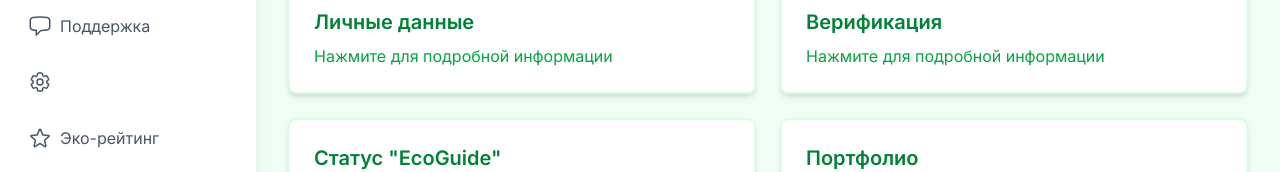
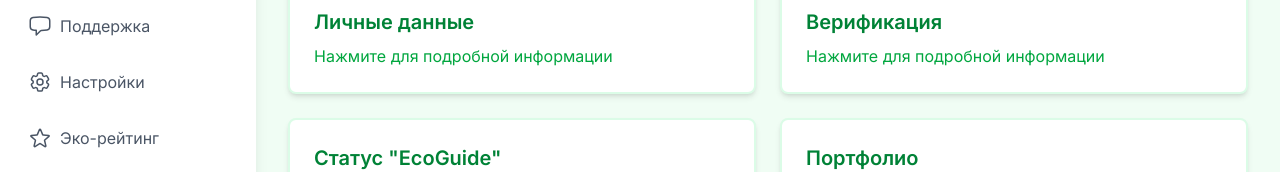
Before and after one commit to LeonidStepanovALA/ECOSPUTNIK, a Next.js app: page /guide in a window 1280 px wide. Shown: the part 414-586 px from the top of the page. Built offline with nearby package versions, Linux system fonts and the light colour scheme.

Commit message:
Add missing settings and notifications translations

```diff
--- a/src/translations/index.ts
+++ b/src/translations/index.ts
@@ -275,7 +275,9 @@ export const translations = {
     interactivity: 'Интерактивность',
 
     // Настройки
+    settings: 'Настройки',
     settingsDesc: 'Настройки языка и аккаунта',
+    notifications: 'Уведомления',
     privacy: 'Конфиденциальность',
     account: 'Аккаунт',
     help: 'Помощь',
@@ -558,7 +560,9 @@ export const translations = {
     interactivity: 'Interactivity',
 
     // Settings
+    settings: 'Settings',
     settingsDesc: 'Language and account settings',
+    notifications: 'Notifications',
     privacy: 'Privacy',
     account: 'Account',
     help: 'Help',
```
